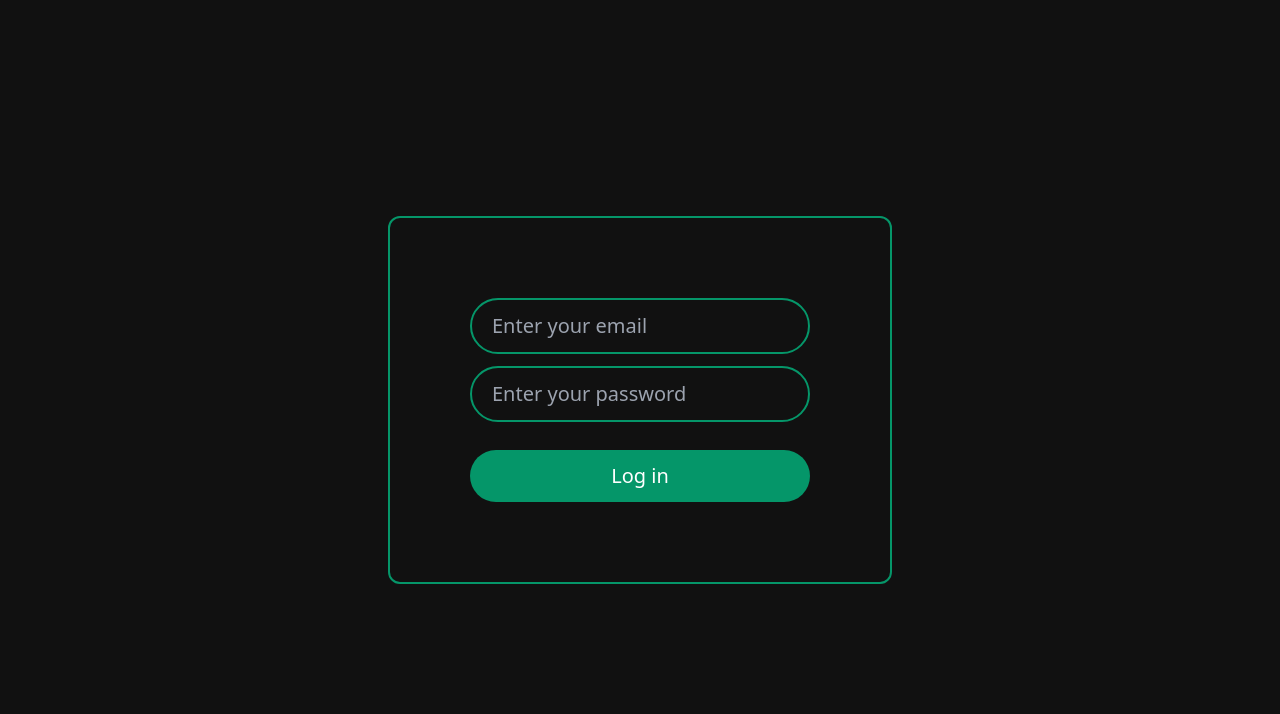
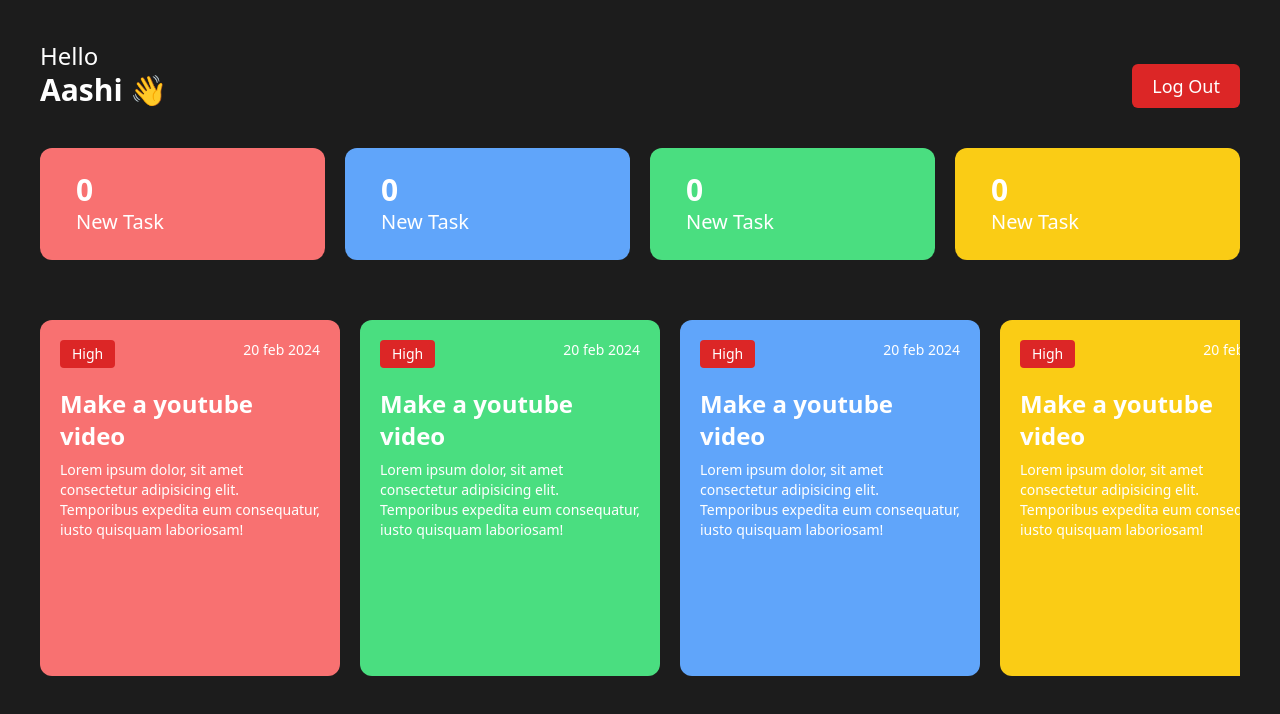
Before and after one commit to Aashi-25/Employee-Management-System, a React (Vite) app: page / in a window 1280 px wide. Shown: the top 714 px of the page. Built offline with nearby package versions, Linux system fonts and the light colour scheme.

Commit message:
employee dashboard done

```diff
--- a/src/App.jsx
+++ b/src/App.jsx
@@ -1,10 +1,12 @@
 import React from 'react'
 import Login from './components/Auth/Login';
+import EmployeeDashboard from './components/Dashboard/EmployeeDashboard';
 
 const App = () => {
   return (
     <>
-    <Login/>
+    {/* <Login/> */}
+    <EmployeeDashboard/>
     </>
   )
 }
--- a/src/components/Dashboard/EmployeeDashboard.jsx
+++ b/src/components/Dashboard/EmployeeDashboard.jsx
@@ -0,0 +1,16 @@
+import React from 'react'
+import Header from '../other/Header'
+import TaskListNumbers from '../other/TaskListNumbers'
+import TaskList from '../TaskList/TaskList'
+
+const EmployeeDashboard = () => {
+  return (
+    <div className='p-10 bg-[#1C1C1C] h-screen'>
+        <Header/>
+        <TaskListNumbers/>
+        <TaskList/>
+    </div>
+  )
+}
+
+export default EmployeeDashboard
--- /dev/null
+++ b/src/components/TaskList/TaskList.jsx
@@ -0,0 +1,70 @@
+import React from 'react'
+
+const TaskList = () => {
+    return (
+        <div id='tasklist' className='overflow-x-auto h-[55%] flex items-center justify-start gap-5 flex-nowrap w-full mt-10 py-5'>
+            <div className='h-full w-[300px] bg-red-400 rounded-xl flex-shrink-0 p-5'>
+                <div className='flex justify-between'>
+                    <h3 className='bg-red-600 text-sm px-3 py-1 rounded'>High</h3>
+                    <h4 className='text-sm'>20 feb 2024</h4>
+                </div>
+                <h2 className='mt-5 text-2xl font-semibold'>Make a youtube video</h2>
+                <p className='text-sm mt-2'>
+                    Lorem ipsum dolor, sit amet consectetur adipisicing elit. Temporibus expedita eum consequatur, iusto quisquam laboriosam!
+                </p>
+            </div>
+            <div className='h-full w-[300px] bg-green-400 rounded-xl flex-shrink-0 p-5'>
+                <div className='flex justify-between'>
+                    <h3 className='bg-red-600 text-sm px-3 py-1 rounded'>High</h3>
+                    <h4 className='text-sm'>20 feb 2024</h4>
+                </div>
+                <h2 className='mt-5 text-2xl font-semibold'>Make a youtube video</h2>
+                <p className='text-sm mt-2'>
+                    Lorem ipsum dolor, sit amet consectetur adipisicing elit. Temporibus expedita eum consequatur, iusto quisquam laboriosam!
+                </p>
+            </div>
+            <div className='h-full w-[300px] bg-blue-400 rounded-xl flex-shrink-0 p-5'>
+                <div className='flex justify-between'>
+                    <h3 className='bg-red-600 text-sm px-3 py-1 rounded'>High</h3>
+                    <h4 className='text-sm'>20 feb 2024</h4>
+                </div>
+                <h2 className='mt-5 text-2xl font-semibold'>Make a youtube video</h2>
+                <p className='text-sm mt-2'>
+                    Lorem ipsum dolor, sit amet consectetur adipisicing elit. Temporibus expedita eum consequatur, iusto quisquam laboriosam!
+                </p>
+            </div>
+            <div className='h-full w-[300px] bg-yellow-400 rounded-xl flex-shrink-0 p-5'>
+                <div className='flex justify-between'>
+                    <h3 className='bg-red-600 text-sm px-3 py-1 rounded'>High</h3>
+                    <h4 className='text-sm'>20 feb 2024</h4>
+                </div>
+                <h2 className='mt-5 text-2xl font-semibold'>Make a youtube video</h2>
+                <p className='text-sm mt-2'>
+                    Lorem ipsum dolor, sit amet consectetur adipisicing elit. Temporibus expedita eum consequatur, iusto quisquam laboriosam!
+                </p>
+            </div>
+            <div className='h-full w-[300px] bg-blue-400 rounded-xl flex-shrink-0 p-5'>
+                <div className='flex justify-between'>
+                    <h3 className='bg-red-600 text-sm px-3 py-1 rounded'>High</h3>
+                    <h4 className='text-sm'>20 feb 2024</h4>
+                </div>
+                <h2 className='mt-5 text-2xl font-semibold'>Make a youtube video</h2>
+                <p className='text-sm mt-2'>
+                    Lorem ipsum dolor, sit amet consectetur adipisicing elit. Temporibus expedita eum consequatur, iusto quisquam laboriosam!
+                </p>
+            </div>
+            <div className='h-full w-[300px] bg-green-400 rounded-xl flex-shrink-0 p-5'>
+                <div className='flex justify-between'>
+                    <h3 className='bg-red-600 text-sm px-3 py-1 rounded'>High</h3>
+                    <h4 className='text-sm'>20 feb 2024</h4>
+                </div>
+                <h2 className='mt-5 text-2xl font-semibold'>Make a youtube video</h2>
+                <p className='text-sm mt-2'>
+                    Lorem ipsum dolor, sit amet consectetur adipisicing elit. Temporibus expedita eum consequatur, iusto quisquam laboriosam!
+                </p>
+            </div>
+        </div>
+    )
+}
+
+export default TaskList;
--- /dev/null
+++ b/src/components/other/Header.jsx
@@ -0,0 +1,12 @@
+import React from 'react'
+
+const Header = () => {
+  return (
+    <div className='flex items-end justify-between'>
+        <h1 className='text-2xl font-medium'>Hello <br/> <span className='text-3xl font-semibold'>Aashi 👋</span> </h1>
+        <button className='bg-red-600 text-white px-5 py-2 rounded-md text-lg font-medium'>Log Out</button>
+    </div>
+  )
+}
+
+export default Header
--- /dev/null
+++ b/src/components/other/TaskListNumbers.jsx
@@ -0,0 +1,26 @@
+import React from 'react'
+
+const TaskListNumbers = () => {
+    return (
+        <div className='flex mt-10 justify-between gap-5 screen'>
+            <div className='w-[45%] px-9 py-6 bg-red-400 rounded-xl'>
+                <h2 className='text-3xl font-semibold'>0</h2>
+                <h3 className='text-xl font-medium'>New Task</h3>
+            </div>
+            <div className='w-[45%] px-9 py-6 bg-blue-400 rounded-xl'>
+                <h2 className='text-3xl font-semibold'>0</h2>
+                <h3 className='text-xl font-medium'>New Task</h3>
+            </div>
+            <div className='w-[45%] px-9 py-6 bg-green-400 rounded-xl'>
+                <h2 className='text-3xl font-semibold'>0</h2>
+                <h3 className='text-xl font-medium'>New Task</h3>
+            </div>
+            <div className='w-[45%] px-9 py-6 bg-yellow-400 rounded-xl'>
+                <h2 className='text-3xl font-semibold'>0</h2>
+                <h3 className='text-xl font-medium'>New Task</h3>
+            </div>
+        </div>
+    )
+}
+
+export default TaskListNumbers
--- a/src/index.css
+++ b/src/index.css
@@ -9,3 +9,7 @@
 body{
   background-color: #111;
 }
+
+#tasklist::-webkit-scrollbar{
+  display: none;
+}
```
